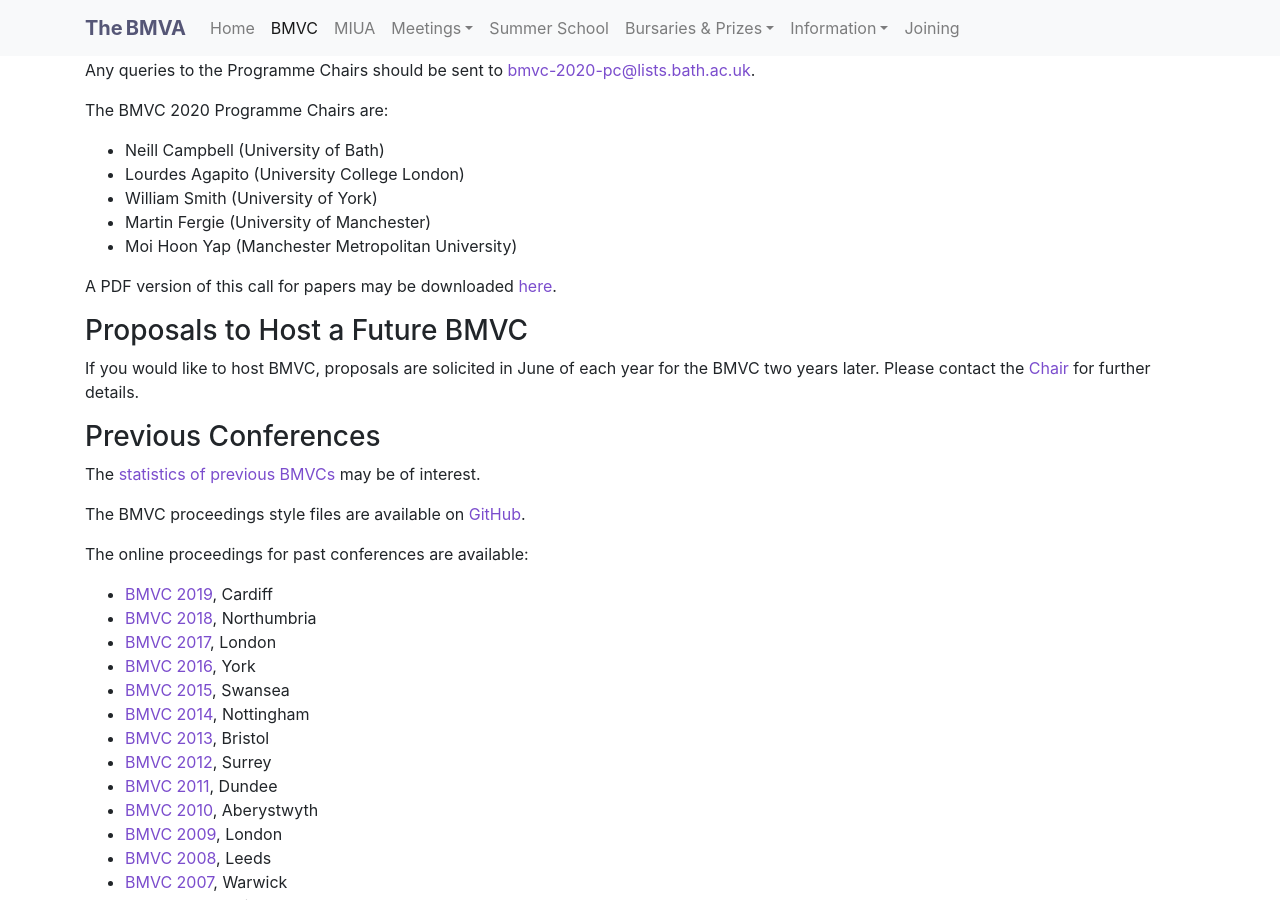
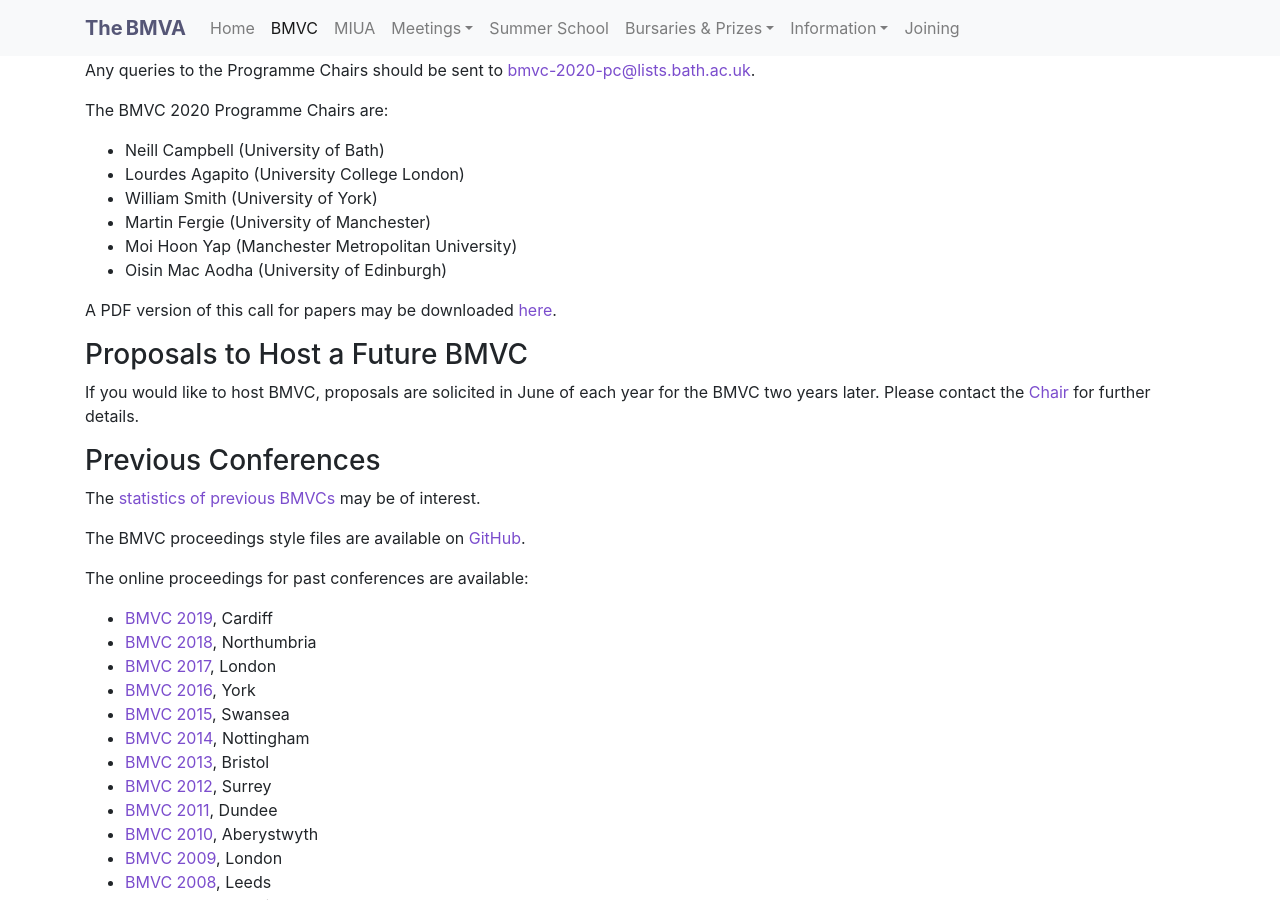
Before and after one commit to BritishMachineVisionAssociation/BMVC2021, a Jekyll site: the page built from bmvc.md, in a window 1280 px wide and 900 px high, scrolled down 1919 px. Built offline with Jekyll 4.4.1, drawn with Linux system fonts in a browser that asks for light colours; nearby versions of some CDN libraries.

Commit message:
Added Oisin.

```diff
--- a/bmvc.md
+++ b/bmvc.md
@@ -125,6 +125,7 @@
 - William Smith (University of York)
 - Martin Fergie (University of Manchester)
 - Moi Hoon Yap (Manchester Metropolitan University)
+- Oisin Mac Aodha (University of Edinburgh)
 
 A PDF version of this call for papers may be downloaded [here]({{ site.baseurl }}/assets/events/bmvc2020cfp.pdf).
 
```
